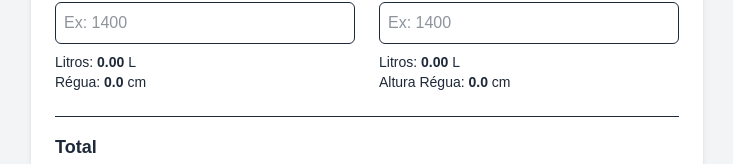
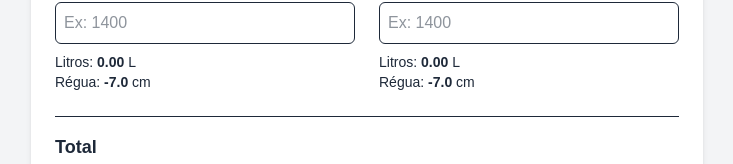
Before and after one commit to Colombao/airplane, a Next.js app: page / in a window 1280 px wide. Shown: the part 122-286 px from the top of the page, without its empty margins (273-1006 px from the left). Built offline with nearby package versions, Linux system fonts and the light colour scheme.

Commit message:
Update fuel calculation logic and improve display labels

```diff
--- a/app/page.tsx
+++ b/app/page.tsx
@@ -12,8 +12,7 @@ export default function FuelCalculator() {
 
   const calcValues = (kg: number) => {
     const liters = kg / density;
-    // a cada 1cm é == 50kg
-    const cm = kg / 50;
+    const cm = kg / 50 - 7;
     return { liters: liters.toFixed(2), cm: cm.toFixed(1) };
   };
 
@@ -21,6 +20,7 @@ export default function FuelCalculator() {
   const valuesRight = calcValues(parseInput(kgRight));
   const totalKg = parseInput(kgLeft) + parseInput(kgRight);
   const totalLiters = totalKg / density;
+  const totalKgSaida = totalLiters * density;
 
   return (
     <main className="min-h-screen p-4 bg-gray-100 text-gray-800">
@@ -60,7 +60,7 @@ export default function FuelCalculator() {
               Litros: <strong>{valuesRight.liters}</strong> L
             </p>
             <p className="text-sm">
-              Altura Régua: <strong>{valuesRight.cm}</strong> cm
+              Régua: <strong>{valuesRight.cm}</strong> cm
             </p>
           </div>
         </div>
@@ -68,11 +68,14 @@ export default function FuelCalculator() {
         <div className="mt-6 border-t pt-4">
           <p className="font-semibold text-lg">Total</p>
           <p>
-            KG: <strong>{totalKg}</strong> kg
+            KG Entrada: <strong>{totalKg}</strong> kg
           </p>
           <p>
             Litros: <strong>{totalLiters.toFixed(2)}</strong> L
           </p>
+          {/* <p>
+            KG Saida: <strong>{totalKgSaida}</strong> kg
+          </p> */}
         </div>
       </div>
     </main>
```
